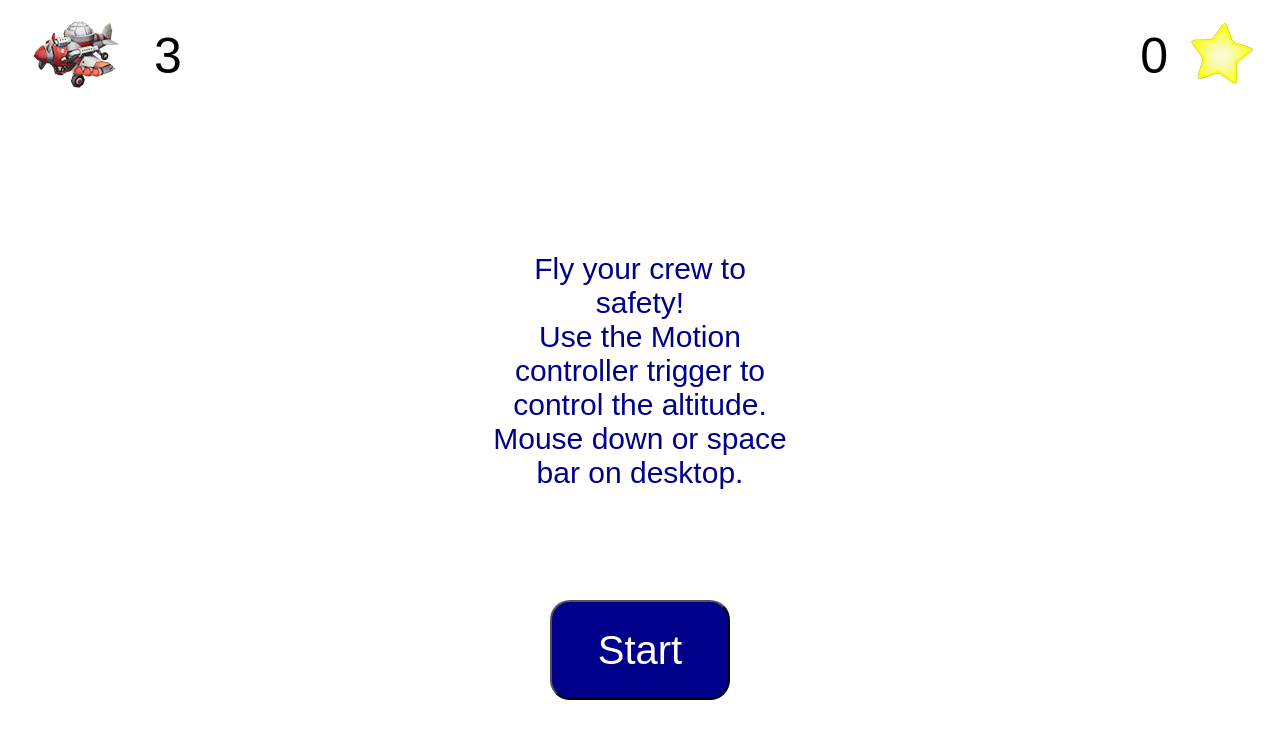
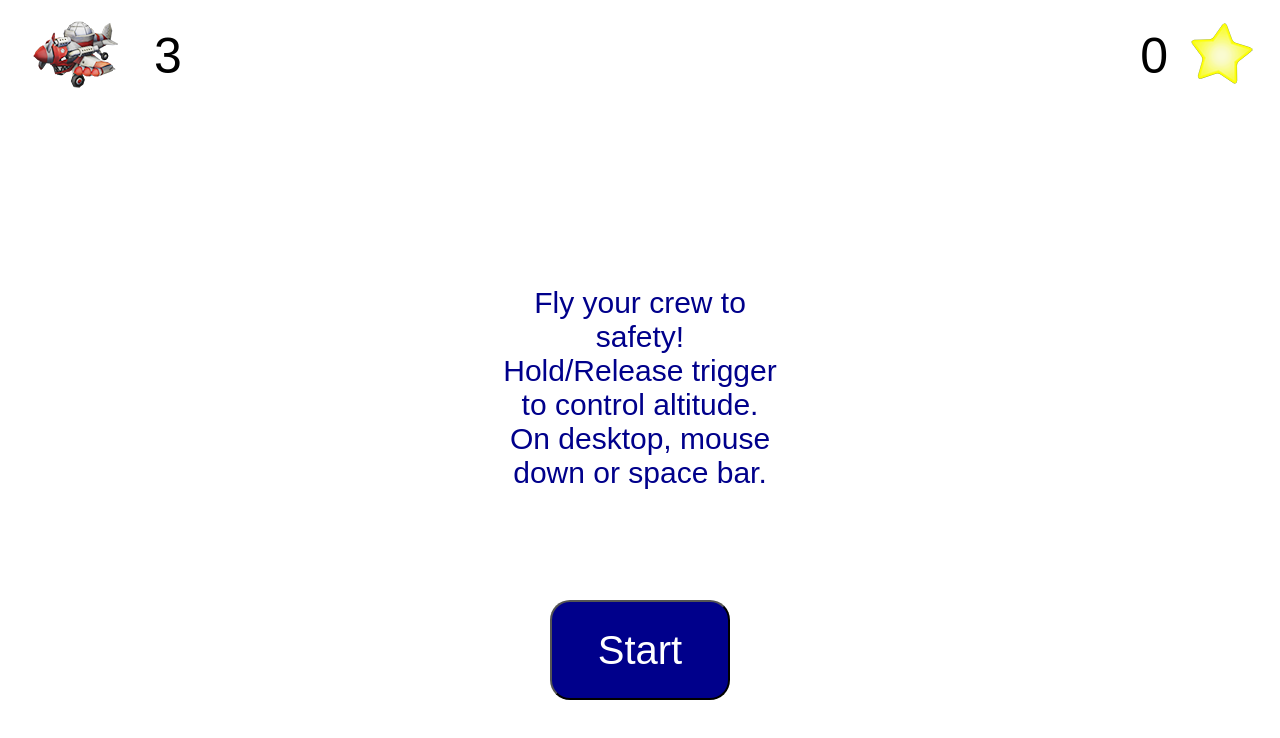
Before and after one commit to ibnbayo/flight, a website built with Vite: page projects/plane/index.html in a window 1280 px wide. Built offline with nearby package versions, Linux system fonts and the light colour scheme; a web font is replaced by a local one.

Commit message:
interface

```diff
--- a/projects/plane/index.html
+++ b/projects/plane/index.html
@@ -97,7 +97,7 @@
 
     <body>
         <p id="instructions">
-            Fly your crew to safety! <br /> Use the Motion controller trigger to control the altitude.<br />Mouse down or space bar on desktop.<br />
+            Fly your crew to safety! <br /> Hold/Release trigger to control altitude.<br /> On desktop, mouse down or space bar.<br />
         </p>
         <div id="info">
             <div id="life">
```
